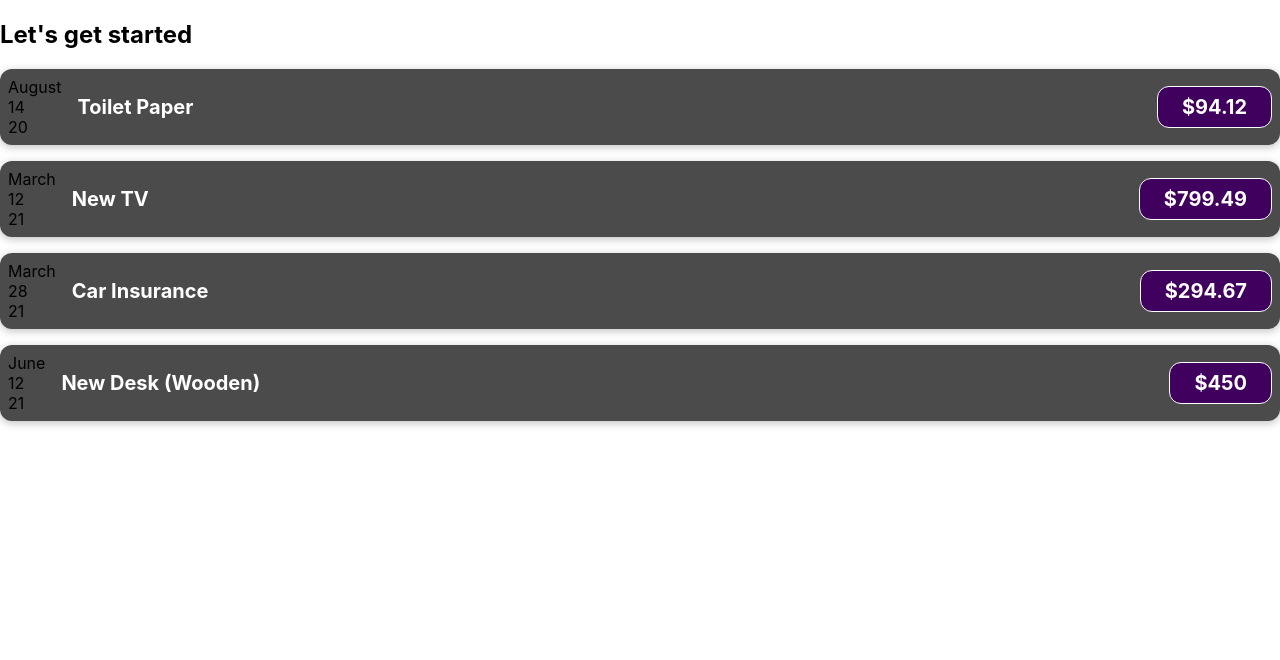
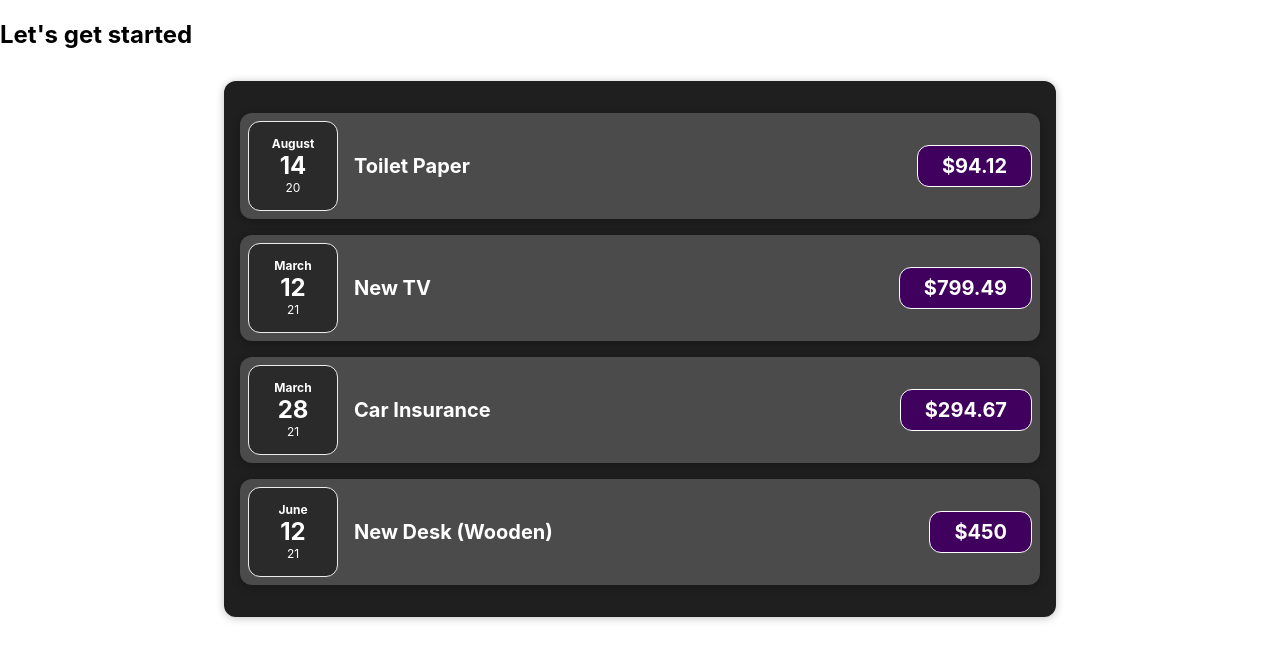
Before and after one commit to dsolerh/react-complete-guide, a React (Create React App) app: page / in a window 1280 px wide. Shown: the top 660 px of the page. Built offline with nearby package versions, Linux system fonts and the light colour scheme.

Commit message:
add expenses component

```diff
--- a/src/App.tsx
+++ b/src/App.tsx
@@ -1,6 +1,7 @@
 import React from 'react';
 import './App.css';
 import ExpenseItem, { ExpenseProps } from './components/Expense/ExpenseItem';
+import Expenses from './components/Expense/Expenses';
 
 function App() {
   const expenses: ExpenseProps[] = [
@@ -33,7 +34,9 @@
   return (
     <div>
       <h2>Let's get started</h2>
-      {expenses.map(prop => (<ExpenseItem {...prop}></ExpenseItem>))}
+      <Expenses>
+        {expenses.map(prop => (<ExpenseItem {...prop}></ExpenseItem>))}
+      </Expenses>
     </div>
   );
 }
--- /dev/null
+++ b/src/components/Expense/ExpenseDate.css
@@ -0,0 +1,26 @@
+.expense-date {
+    display: flex;
+    flex-direction: column;
+    width: 5.5rem;
+    height: 5.5rem;
+    border: 1px solid #ececec;
+    background-color: #2a2a2a;
+    color: white;
+    border-radius: 12px;
+    align-items: center;
+    justify-content: center;
+}
+
+.expense-date__month {
+    font-size: 0.75rem;
+    font-weight: bold;
+}
+
+.expense-date__year {
+    font-size: 0.75rem;
+}
+
+.expense-date__day {
+    font-size: 1.5rem;
+    font-weight: bold;
+}
--- a/src/components/Expense/ExpenseDate.tsx
+++ b/src/components/Expense/ExpenseDate.tsx
@@ -1,13 +1,15 @@
+import './ExpenseDate.css'
+
 function ExpenseDate({ date }: { date: Date }): JSX.Element {
     const month = date.toLocaleString('en-US', { month: 'long' }),
         day = date.toLocaleString('en-US', { day: '2-digit' }),
         year = date.toLocaleString('en-US', { year: '2-digit' })
 
     return (
-        <div>
-            <div>{month}</div>
-            <div>{day}</div>
-            <div>{year}</div>
+        <div className='expense-date'>
+            <div className='expense-date__month'>{month}</div>
+            <div className='expense-date__day'>{day}</div>
+            <div className='expense-date__year'>{year}</div>
         </div>
     );
 }
--- /dev/null
+++ b/src/components/Expense/Expenses.css
@@ -0,0 +1,9 @@
+.expenses {
+    padding: 1rem;
+    background-color: rgb(31, 31, 31);
+    margin: 2rem auto;
+    width: 50rem;
+    max-width: 95%;
+    border-radius: 12px;
+    box-shadow: 0 1px 8px rgba(0, 0, 0, 0.25);
+}
--- /dev/null
+++ b/src/components/Expense/Expenses.tsx
@@ -0,0 +1,9 @@
+import './Expenses.css'
+
+function Expenses({ children }: { children: JSX.Element[] }) {
+    return (
+        <div className="expenses">{children}</div>
+    );
+}
+
+export default Expenses;
```
